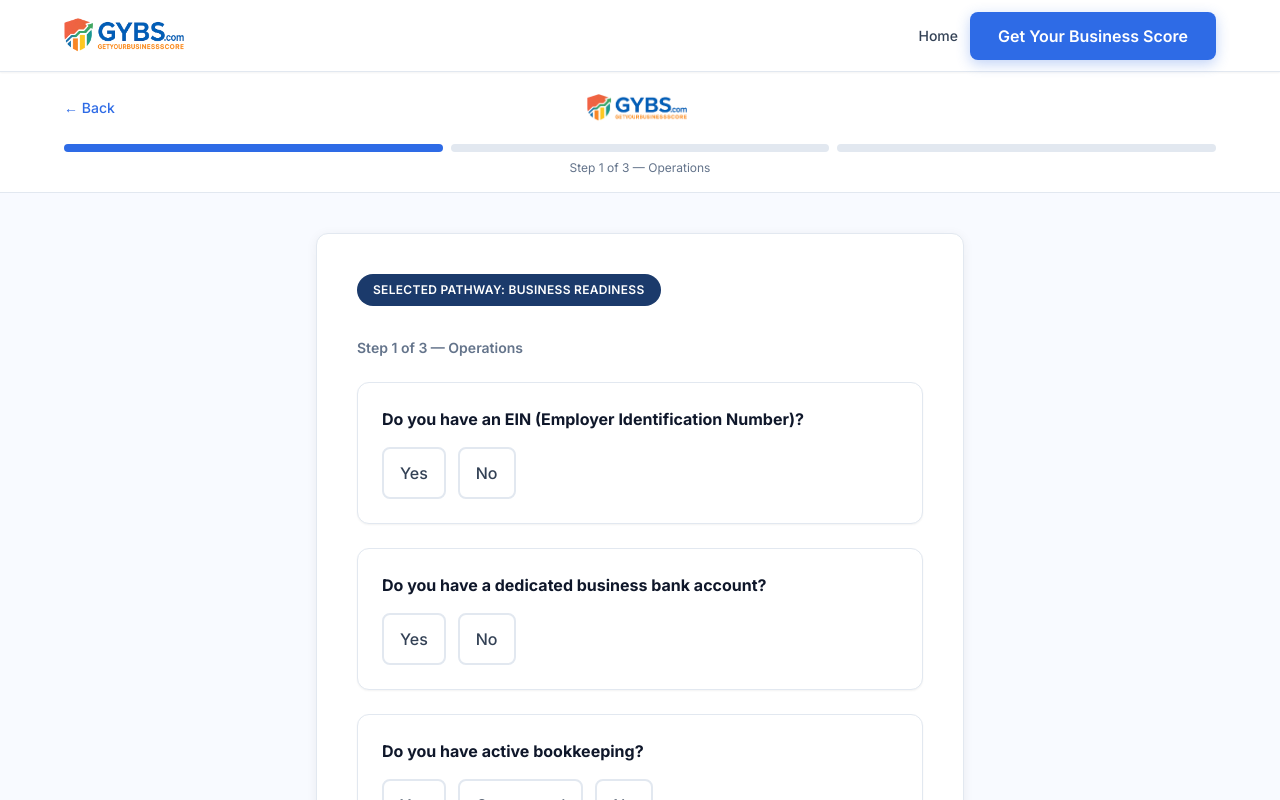
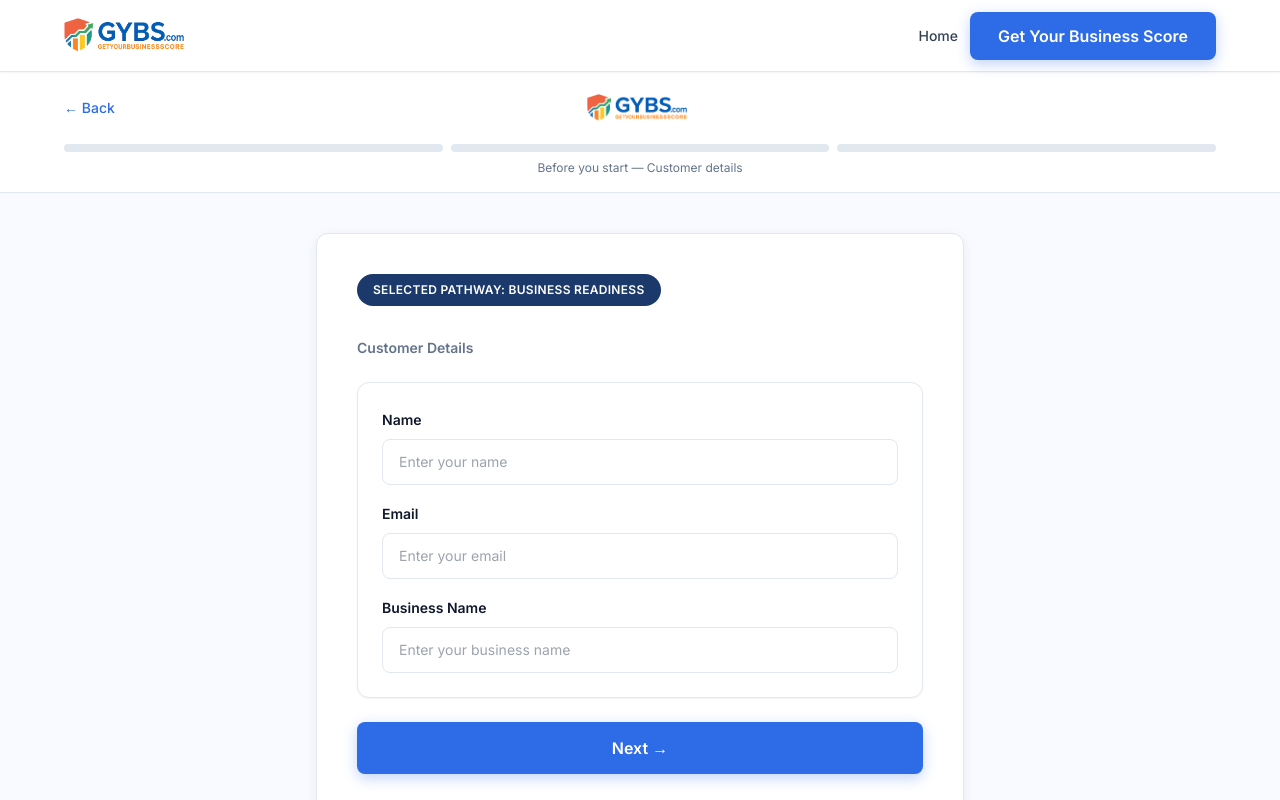
Before and after one commit to faraz-ahmed-khan/getYourBusinessScore, a Next.js app: page /assessment in a window 1280 px wide. Shown: the top 800 px of the page. Built offline with nearby package versions, Linux system fonts and the light colour scheme.

Commit message:
added 3 new fields in frontend and in zoho

```diff
--- a/app/api/intake/submit/route.ts
+++ b/app/api/intake/submit/route.ts
@@ -4,6 +4,9 @@ import { zohoFetch } from '@/lib/zoho';
 type SubmitBody = {
   businessId?: string;
   intakeVersion?: string;
+  Name?: string;
+  Email?: string;
+  Business_Name?: string;
   hasEIN?: string;
   hasBusinessBankAccount?: string;
   hasBookKeeping?: string;
@@ -16,6 +19,23 @@ type SubmitBody = {
   hasPartners?: string;
 };
 
+function toZohoNameParts(fullName: string) {
+  const trimmed = fullName.trim();
+  if (!trimmed) {
+    return { first_name: '', last_name: '' };
+  }
+
+  const parts = trimmed.split(/\s+/);
+  if (parts.length === 1) {
+    return { first_name: parts[0], last_name: parts[0] };
+  }
+
+  return {
+    first_name: parts[0],
+    last_name: parts.slice(1).join(' '),
+  };
+}
+
 function validateBody(body: SubmitBody): string[] {
   const errors: string[] = [];
 
@@ -25,6 +45,23 @@ function validateBody(body: SubmitBody): string[] {
       errors.push(`${String(field)} must be one of: ${allowed.join(', ')}`);
     }
   };
+
+  const requiredText = (field: 'Name' | 'Business_Name') => {
+    const value = body[field];
+    if (!value || !value.trim()) {
+      errors.push(`${field} is required`);
+    }
+  };
+
+  const email = body.Email;
+  if (!email || !email.trim()) {
+    errors.push('Email is required');
+  } else if (!/^[^\s@]+@[^\s@]+\.[^\s@]+$/.test(email.trim())) {
+    errors.push('Email must be a valid email');
+  }
+
+  requiredText('Name');
+  requiredText('Business_Name');
 
   mustBeOneOf('hasEIN', ['yes', 'no']);
   mustBeOneOf('hasBusinessBankAccount', ['yes', 'no']);
@@ -69,6 +106,9 @@ export async function POST(request: Request) {
         {
           businessId,
           intakeVersion: body.intakeVersion || '1.0',
+          Name: toZohoNameParts(body.Name || ''),
+          Email: body.Email?.trim(),
+          Business_Name: body.Business_Name?.trim(),
           hasEIN: body.hasEIN,
           hasBusinessBankAccount: body.hasBusinessBankAccount,
           hasBookKeeping: body.hasBookKeeping,
@@ -83,14 +123,14 @@ export async function POST(request: Request) {
       ],
     };
 
-    console.log(zohoPayload, "zohoPayload");
-    console.log(`/creator/v2.1/data/${ownerName}/${appLinkName}/form/${formLinkName}`);
-
     const zohoRes = await zohoFetch(
       `/creator/v2.1/data/${ownerName}/${appLinkName}/form/${formLinkName}`,
       {
         method: 'POST',
         body: JSON.stringify(zohoPayload),
+        headers: {
+          environment: 'development',
+        },
       }
     );
 
--- a/app/api/readiness/result/[recordId]/route.ts
+++ b/app/api/readiness/result/[recordId]/route.ts
@@ -82,6 +82,9 @@ export async function GET(_request: Request, context: RouteContext) {
           `/creator/v2.1/data/${ownerName}/${appLinkName}/report/${reportLinkName}?criteria=${criteria}&field_config=all`,
           {
             method: 'GET',
+            headers: {
+              environment: 'development',
+            },
           }
         );
 
--- a/app/assessment/AssessmentClient.tsx
+++ b/app/assessment/AssessmentClient.tsx
@@ -14,7 +14,7 @@ import {
 } from '@/lib/pathways';
 import { type IntakeAnswers } from '@/lib/scoring-engine';
 
-type Step = 1 | 2 | 3;
+type Step = 0 | 1 | 2 | 3;
 
 function PillOption<T extends string>({
   name,
@@ -95,10 +95,14 @@ export function AssessmentClient() {
   const searchParams = useSearchParams();
 
   const [pathway, setPathway] = useState<PathwayId>(defaultPathway);
-  const [step, setStep] = useState<Step>(1);
+  const [step, setStep] = useState<Step>(0);
   const [answers, setAnswers] = useState<Partial<IntakeAnswers>>({});
+  const [customerName, setCustomerName] = useState('');
+  const [customerEmail, setCustomerEmail] = useState('');
+  const [customerBusinessName, setCustomerBusinessName] = useState('');
   const [submitting, setSubmitting] = useState(false);
   const [submitError, setSubmitError] = useState<string | null>(null);
+  const [introError, setIntroError] = useState<string | null>(null);
 
   useEffect(() => {
     const q = searchParams.get('pathway');
@@ -149,6 +153,39 @@ export function AssessmentClient() {
     );
   }, [answers]);
 
+  const introStepOk = useMemo(() => {
+    const emailOk = /^[^\s@]+@[^\s@]+\.[^\s@]+$/.test(customerEmail.trim());
+    return customerName.trim().length > 0 && emailOk && customerBusinessName.trim().length > 0;
+  }, [customerBusinessName, customerEmail, customerName]);
+
+  const continueFromIntro = () => {
+    if (introStepOk) {
+      setIntroError(null);
+      setStep(1);
+      return;
+    }
+
+    if (!customerName.trim()) {
+      setIntroError('Please enter customer name.');
+      return;
+    }
+
+    if (!customerEmail.trim()) {
+      setIntroError('Please enter customer email.');
+      return;
+    }
+
+    if (!/^[^\s@]+@[^\s@]+\.[^\s@]+$/.test(customerEmail.trim())) {
+      setIntroError('Please enter a valid customer email.');
+      return;
+    }
+
+    if (!customerBusinessName.trim()) {
+      setIntroError('Please enter customer business name.');
+      return;
+    }
+  };
+
   const submit = async () => {
     try {
       setSubmitting(true);
@@ -164,6 +201,9 @@ export function AssessmentClient() {
       const submitPayload = {
         businessId,
         intakeVersion: '1.0',
+        Name: customerName.trim(),
+        Email: customerEmail.trim(),
+        Business_Name: customerBusinessName.trim(),
         hasEIN: full.hasEIN,
         hasBusinessBankAccount: full.hasBusinessBankAccount,
         hasBookKeeping: full.hasBookKeeping,
@@ -274,7 +314,9 @@ export function AssessmentClient() {
             ))}
           </div>
           <p className="mt-2 text-center text-xs text-gybs-muted">
-            Step {step} of 3 — {step === 1 ? 'Operations' : step === 2 ? 'Your Offers' : 'Your Market'}
+            {step === 0
+              ? 'Before you start — Customer details'
+              : `Step ${step} of 3 — ${step === 1 ? 'Operations' : step === 2 ? 'Your Offers' : 'Your Market'}`}
           </p>
         </div>
       </div>
@@ -284,6 +326,73 @@ export function AssessmentClient() {
           <div className="mb-8 inline-flex rounded-full bg-gybs-navy px-4 py-2 text-xs font-semibold uppercase tracking-wide text-white">
             Selected Pathway: {pathwayLabel}
           </div>
+
+          {step === 0 && (
+            <div className="space-y-6">
+              <p className="text-sm font-semibold text-gybs-muted">Customer Details</p>
+              <div className="rounded-xl border border-gybs-border bg-white p-5 shadow-sm md:p-6">
+                <div className="space-y-4">
+                  <div className="space-y-2">
+                    <label htmlFor="customer-name" className="text-sm font-semibold text-gybs-ink">
+                      Name
+                    </label>
+                    <input
+                      id="customer-name"
+                      type="text"
+                      value={customerName}
+                      onChange={(event) => {
+                        setCustomerName(event.target.value);
+                        if (introError) setIntroError(null);
+                      }}
+                      className="w-full rounded-lg border border-gybs-border px-4 py-3 text-sm text-gybs-ink outline-none transition focus:border-gybs-blue focus:ring-2 focus:ring-gybs-blue/20"
+                      placeholder="Enter your name"
+                    />
+                  </div>
+                  <div className="space-y-2">
+                    <label htmlFor="customer-email" className="text-sm font-semibold text-gybs-ink">
+                      Email
+                    </label>
+                    <input
+                      id="customer-email"
+                      type="email"
+                      value={customerEmail}
+                      onChange={(event) => {
+                        setCustomerEmail(event.target.value);
+                        if (introError) setIntroError(null);
+                      }}
+                      className="w-full rounded-lg border border-gybs-border px-4 py-3 text-sm text-gybs-ink outline-none transition focus:border-gybs-blue focus:ring-2 focus:ring-gybs-blue/20"
+                      placeholder="Enter your email"
+                    />
+                  </div>
+                  <div className="space-y-2">
+                    <label htmlFor="customer-business-name" className="text-sm font-semibold text-gybs-ink">
+                      Business Name
+                    </label>
+                    <input
+                      id="customer-business-name"
+                      type="text"
+                      value={customerBusinessName}
+                      onChange={(event) => {
+                        setCustomerBusinessName(event.target.value);
+                        if (introError) setIntroError(null);
+                      }}
+                      className="w-full rounded-lg border border-gybs-border px-4 py-3 text-sm text-gybs-ink outline-none transition focus:border-gybs-blue focus:ring-2 focus:ring-gybs-blue/20"
+                      placeholder="Enter your business name"
+                    />
+                  </div>
+                </div>
+              </div>
+              {introError && <p className="text-sm text-red-600">{introError}</p>}
+              <button
+                type="button"
+                disabled={submitting}
+                onClick={continueFromIntro}
+                className="gybs-btn-primary mt-4 w-full disabled:cursor-not-allowed disabled:opacity-40"
+              >
+                Next →
+              </button>
+            </div>
+          )}
 
           {step === 1 && (
             <div className="space-y-6">
```
